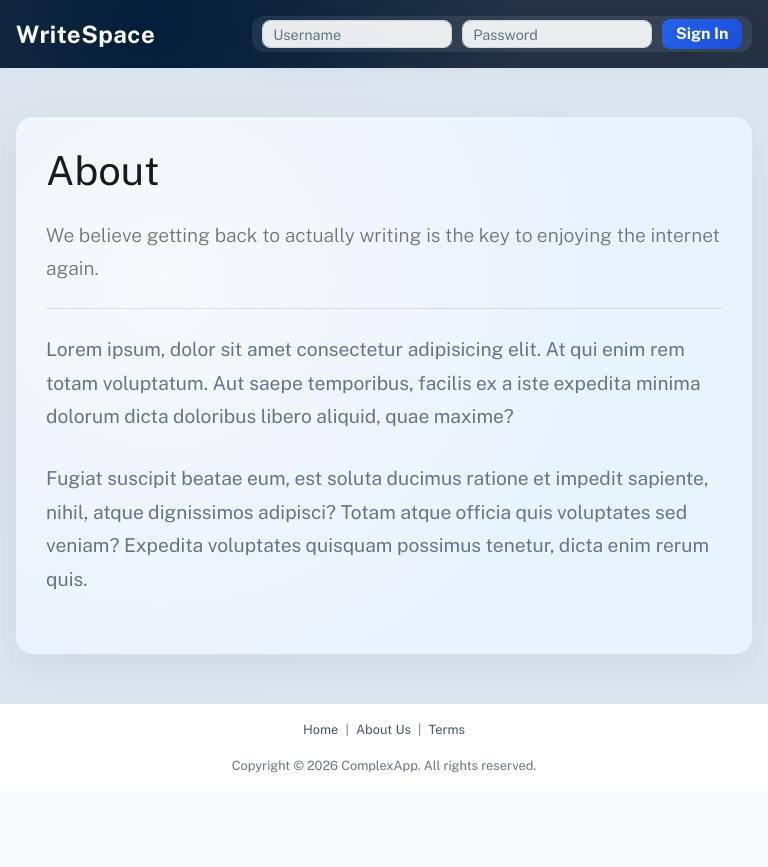
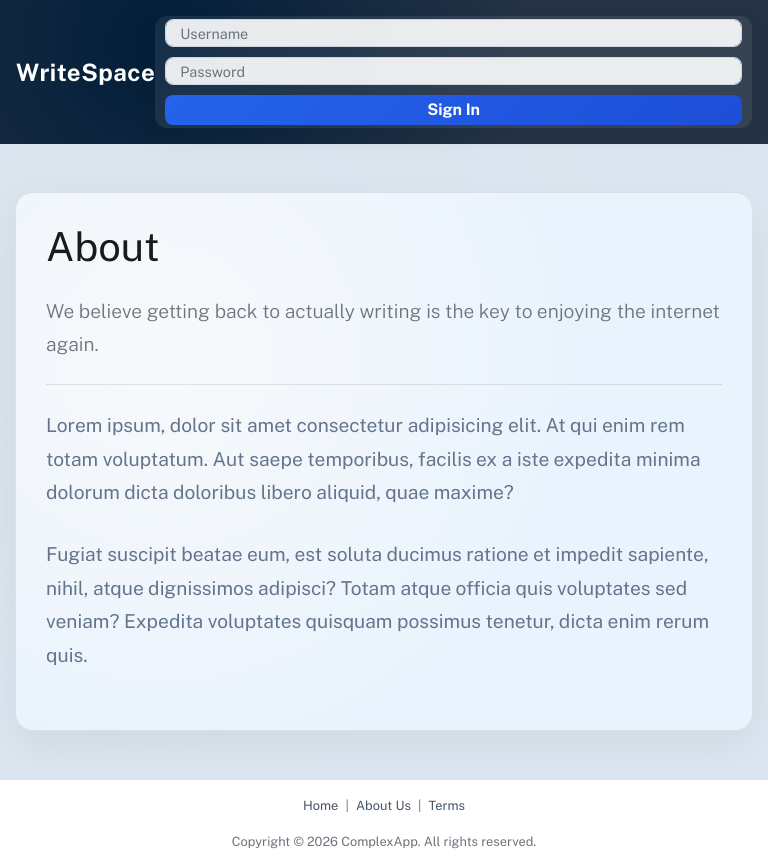
Before and after one commit to anilbegin/react-basic-resource, a plain HTML site: page html-templates/about-us.html in a window 768 px wide. Before the commit the page ends 800 px from the top, so only its background shows below. Drawn offline with nearby package versions, Linux system fonts and the light colour scheme.

Commit message:
media query header-login, content-card

```diff
--- a/html-templates/main.css
+++ b/html-templates/main.css
@@ -73,22 +73,23 @@ body {
   margin-bottom: 1.75rem;
 }
 
-.input-dark::-webkit-input-placeholder {
-  color: #888;
-}
-.input-dark::-moz-placeholder {
-  color: #888;
-}
-.input-dark:-ms-input-placeholder {
-  color: #888;
-}
-.input-dark:-moz-placeholder {
-  color: #888;
-}
+@media (max-width: 768px) {
+  .header-login {
+    flex-direction: column;
+    align-items: stretch;
+    width: 100%;
+  }
 
-@media (min-width: 768px) {
-  .input-dark {
-    width: auto;
+  .header-login .form-control {
+    width: 100%;
+  }
+
+  .header-login input.form-control {
+    width: 100%;
+  }
+
+  .header-login .btn {
+    width: 100%;
   }
 }
 
@@ -639,26 +640,6 @@ body {
   box-shadow: 0 0 0 3px rgba(59, 130, 246, 0.15);
 }
 
-/* Dark inputs (header login) */
-.input-dark {
-  background-color: #ffffff;
-  border: 1px solid #cbd5e1;
-  color: #0f172a;
-  border-radius: 8px;
-  padding: 6px 10px;
-  font-size: 0.9rem;
-}
-
-.input-dark::placeholder {
-  color: #64748b;
-}
-
-.input-dark:focus {
-  background-color: #ffffff;
-  border-color: #3b82f6;
-  box-shadow: 0 0 0 2px rgba(59, 130, 246, 0.2);
-}
-
 /* Buttons */
 .btn {
   border-radius: 10px;
@@ -752,6 +733,22 @@ a {
 
 .modern-card p {
   color: #64748b;
+}
+
+.modern-card.no-hover:hover {
+  transform: none;
+  box-shadow: 0 10px 30px rgba(0, 0, 0, 0.05);
+}
+
+
+
+.content-card {
+  background: #ffffff;
+  padding: 25px;
+  border-radius: 18px;
+  border: 1px solid #d9e0ea;
+  box-shadow: 0 10px 30px rgba(0, 0, 0, 0.05);
+  transition: none; /* no hover animation */
 }
 
 /*CSS for the new Hero section*/
@@ -942,6 +939,14 @@ border: 1px solid #cbd5e1;
 
 /*list-group-item highlight when mouse hover */
 /* Custom Hover Effect for Profile and Feed Lists */
+/* creating separation between each list Item */
+/*
+.list-group-item {
+  border-radius: 10px;
+  margin-bottom: 6px;
+}
+*/
+
 .list-group-item-action {
   transition: all 0.3s ease;
   border-left: 4px solid transparent; /* Prepare a hidden border */
```
